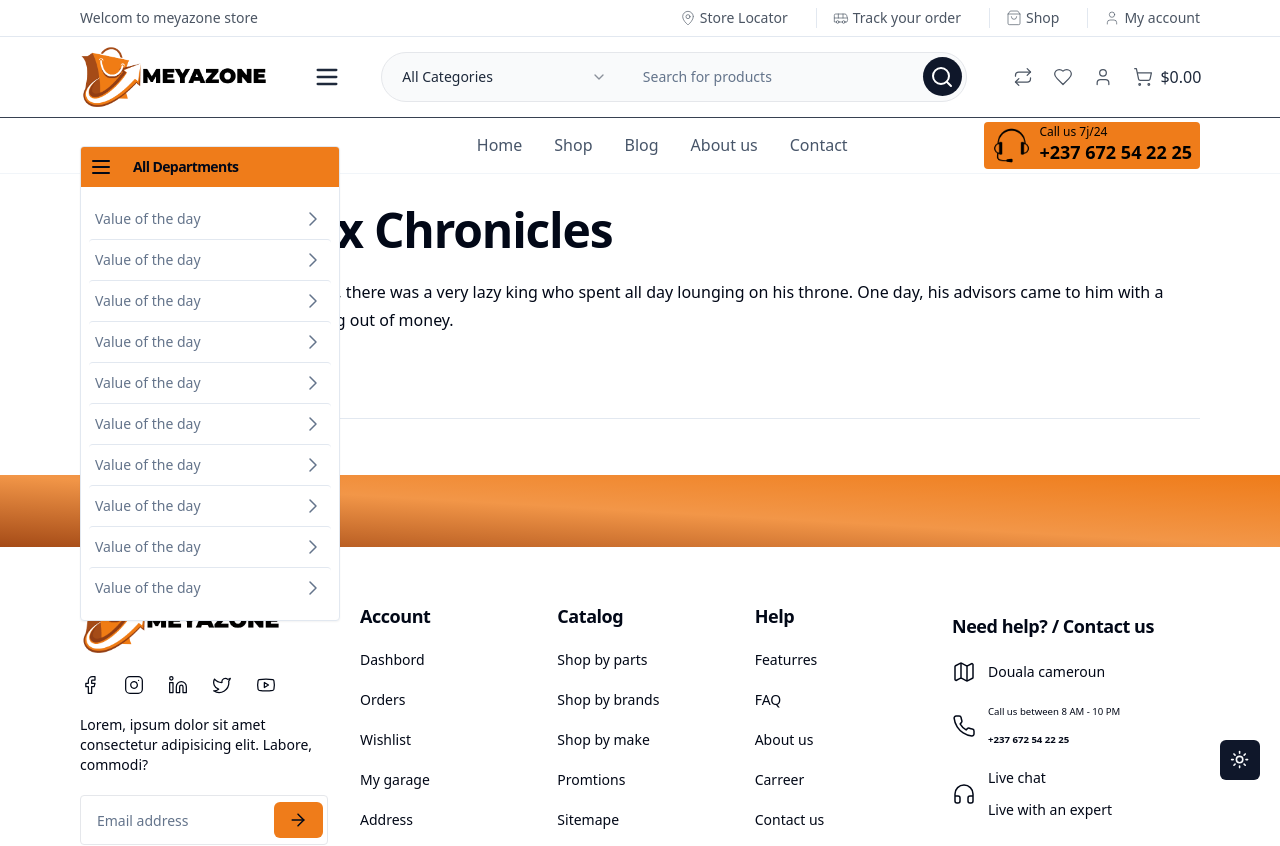
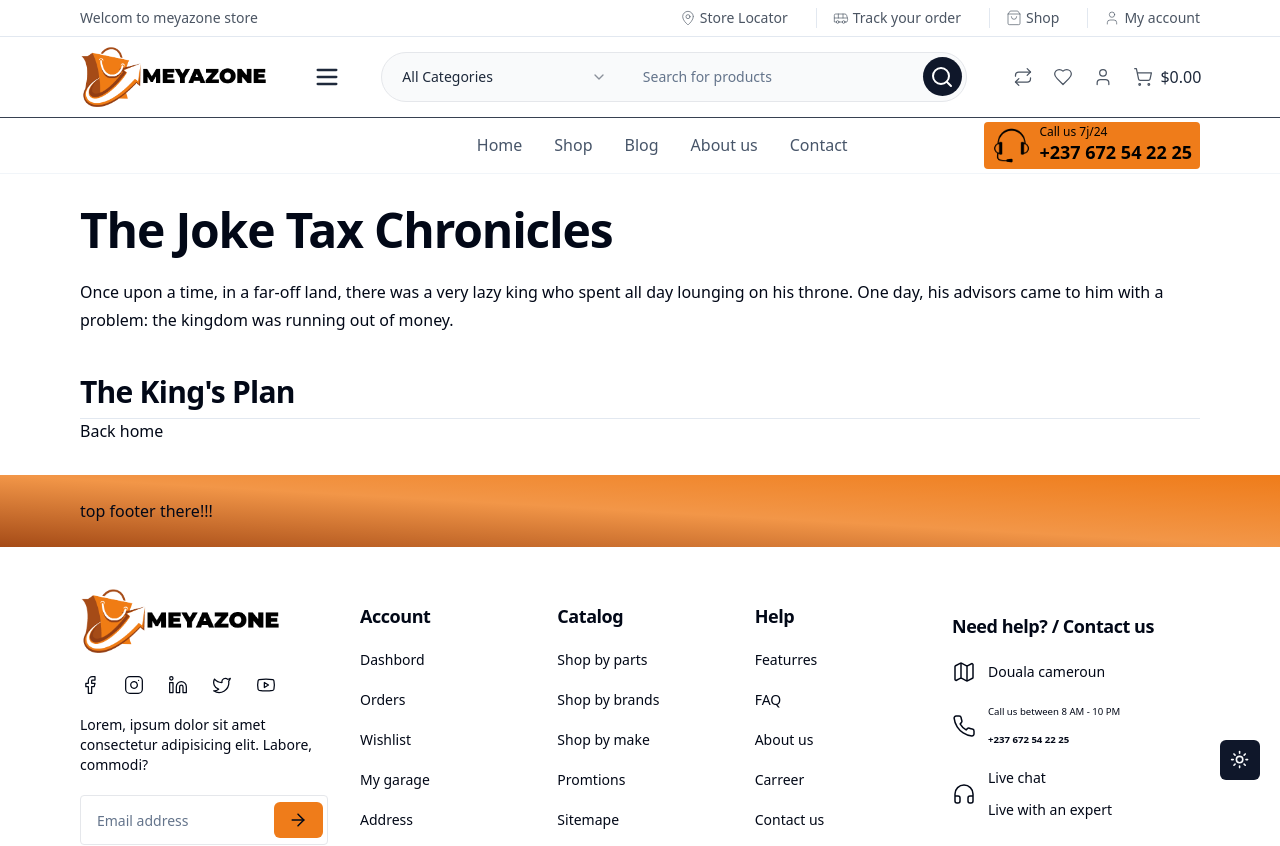
Before and after one commit to Mel-Turham/Meyazone, a Next.js app: page /contact in a window 1280 px wide. Shown: the top 846 px of the page. Built offline with nearby package versions, Linux system fonts and the light colour scheme.

Commit message:
hide dropdow categorie liks in others pages

```diff
--- a/components/Navbar.tsx
+++ b/components/Navbar.tsx
@@ -35,10 +35,12 @@ import {
 import { Button } from '@/components/ui/button';
 import { Card, CardHeader, CardTitle, CardContent } from '@/components/ui/card';
 import { useMenuStore } from '@/store/MenuStore';
+import { usePathname } from 'next/navigation';
 
 const Navbar = () => {
+	const { setIsOpen, isOpen } = useMenuStore();
 	const { theme } = useTheme();
-	const { setIsOpen, isOpen } = useMenuStore();
+	const pathname = usePathname();
 	useEffect(() => {
 		if (isOpen) {
 			document
@@ -203,110 +205,34 @@ const Navbar = () => {
 			</div>
 
 			<div className='container flex items-center justify-between h-14 relative border-t border-solid border-gray-700 py-1 '>
-				<Card className='w-[260px] rounded-sm absolute top-7  left-20 overflow-hidden z-10'>
+				{pathname === '/' && (
+					<Card className='w-[260px] rounded-sm absolute top-7 left-20 overflow-hidden z-10'>
 						<CardHeader className='bg-[#EF7C1A] p-2'>
 							<CardTitle className='flex items-center'>
-							<div>
 								<Menu className='w-6 h-6' />
-							</div>
 								<span className='text-sm ml-5 font-semibold'>
 									All Departments
 								</span>
 							</CardTitle>
 						</CardHeader>
 						<CardContent className='divide-y spacey-1 py-3 px-2 rounded-none'>
-						<div className='flex items-center justify-between cursor-pointer hover:bg-blue-100 transition-all duration-300 ease-in-out py-2 px-1.5 rounded '>
+							{Array.from({ length: 10 }).map((_, index) => (
+								<div
+									key={index}
+									className='flex items-center justify-between cursor-pointer hover:bg-blue-100 transition-all duration-300 ease-in-out py-2 px-1.5 rounded'
+								>
 									<p className='text-muted-foreground text-sm font-medium'>
 										Value of the day
 									</p>
 									<ChevronRight
-								className='w-6 h-6 text-muted-foreground  '
+										className='w-6 h-6 text-muted-foreground'
 										strokeWidth={1.5}
 									/>
 								</div>
-						<div className='flex items-center justify-between cursor-pointer hover:bg-blue-100 transition-all duration-300 ease-in-out py-2 px-1.5 rounded '>
-							<p className='text-muted-foreground text-sm font-medium'>
-								Value of the day
-							</p>
-							<ChevronRight
-								className='w-6 h-6 text-muted-foreground  '
-								strokeWidth={1.5}
-							/>
-						</div>
-						<div className='flex items-center justify-between cursor-pointer hover:bg-blue-100 transition-all duration-300 ease-in-out py-2 px-1.5 rounded '>
-							<p className='text-muted-foreground text-sm font-medium'>
-								Value of the day
-							</p>
-							<ChevronRight
-								className='w-6 h-6 text-muted-foreground  '
-								strokeWidth={1.5}
-							/>
-						</div>
-						<div className='flex items-center justify-between cursor-pointer hover:bg-blue-100 transition-all duration-300 ease-in-out py-2 px-1.5 rounded '>
-							<p className='text-muted-foreground text-sm font-medium'>
-								Value of the day
-							</p>
-							<ChevronRight
-								className='w-6 h-6 text-muted-foreground  '
-								strokeWidth={1.5}
-							/>
-						</div>
-						<div className='flex items-center justify-between cursor-pointer hover:bg-blue-100 transition-all duration-300 ease-in-out py-2 px-1.5 rounded '>
-							<p className='text-muted-foreground text-sm font-medium'>
-								Value of the day
-							</p>
-							<ChevronRight
-								className='w-6 h-6 text-muted-foreground  '
-								strokeWidth={1.5}
-							/>
-						</div>
-						<div className='flex items-center justify-between cursor-pointer hover:bg-blue-100 transition-all duration-300 ease-in-out py-2 px-1.5 rounded '>
-							<p className='text-muted-foreground text-sm font-medium'>
-								Value of the day
-							</p>
-							<ChevronRight
-								className='w-6 h-6 text-muted-foreground  '
-								strokeWidth={1.5}
-							/>
-						</div>
-						<div className='flex items-center justify-between cursor-pointer hover:bg-blue-100 transition-all duration-300 ease-in-out py-2 px-1.5 rounded '>
-							<p className='text-muted-foreground text-sm font-medium'>
-								Value of the day
-							</p>
-							<ChevronRight
-								className='w-6 h-6 text-muted-foreground  '
-								strokeWidth={1.5}
-							/>
-						</div>
-						<div className='flex items-center justify-between cursor-pointer hover:bg-blue-100 transition-all duration-300 ease-in-out py-2 px-1.5 rounded '>
-							<p className='text-muted-foreground text-sm font-medium'>
-								Value of the day
-							</p>
-							<ChevronRight
-								className='w-6 h-6 text-muted-foreground  '
-								strokeWidth={1.5}
-							/>
-						</div>
-						<div className='flex items-center justify-between cursor-pointer hover:bg-blue-100 transition-all duration-300 ease-in-out py-2 px-1.5 rounded '>
-							<p className='text-muted-foreground text-sm font-medium'>
-								Value of the day
-							</p>
-							<ChevronRight
-								className='w-6 h-6 text-muted-foreground  '
-								strokeWidth={1.5}
-							/>
-						</div>
-						<div className='flex items-center justify-between cursor-pointer hover:bg-blue-100 transition-all duration-300 ease-in-out py-2 px-1.5 rounded'>
-							<p className='text-muted-foreground text-sm font-medium'>
-								Value of the day
-							</p>
-							<ChevronRight
-								className='w-6 h-6 text-muted-foreground  '
-								strokeWidth={1.5}
-							/>
-						</div>
+							))}
 						</CardContent>
 					</Card>
+				)}
 				<div className='w-[260px]'></div>
 				<nav className=' flex items-center'>
 					<ul className='flex items-center  text-slate-600 font-medium dark:text-white'>
```
Lines whose indentation alone changed are shown as unchanged.
